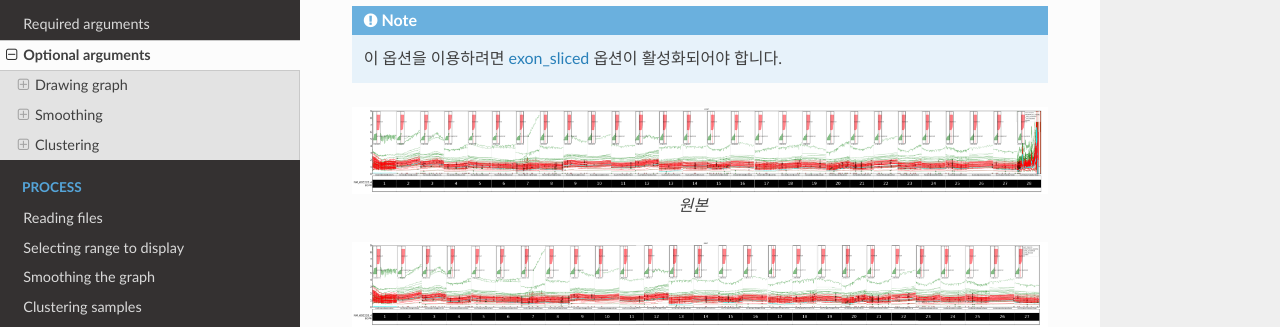
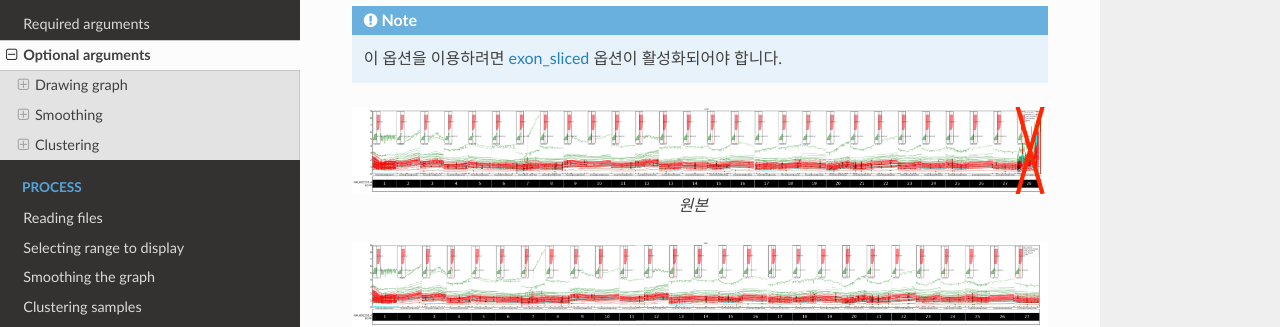
Before and after one commit to sungyoung-lee/visbam, a Sphinx documentation site: the page built from docs/input/optional.rst, in a window 1280 px wide and 900 px high, scrolled down 1575 px. Shown: the part 153-480 px from the top of the window. Built offline with Sphinx 7.4.7 and the Read the Docs theme 2.0.0, drawn with Linux system fonts in a browser that asks for light colours.

Commit message:
Read The Docs v0.0.2

```diff
--- a/docs/input/optional.rst
+++ b/docs/input/optional.rst
@@ -91,10 +91,10 @@ exclude_exon
 
     이 옵션을 이용하려면 exon_sliced_ 옵션이 활성화되어야 합니다.
 
-.. figure::  ../img/option_exon.png
+.. figure::  ../img/option_exon_e.png
     :align: center
     :figwidth: 100%
-    :target: ../img/option_exon.png
+    :target: ../img/option_exon_e.png
 
     원본
 
```
Also changed, not shown: docs/img/option_exon_e.png (added).
